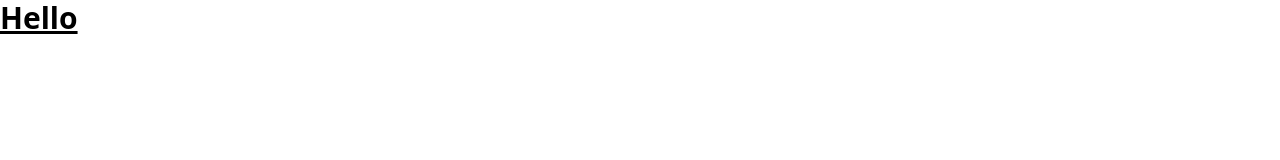
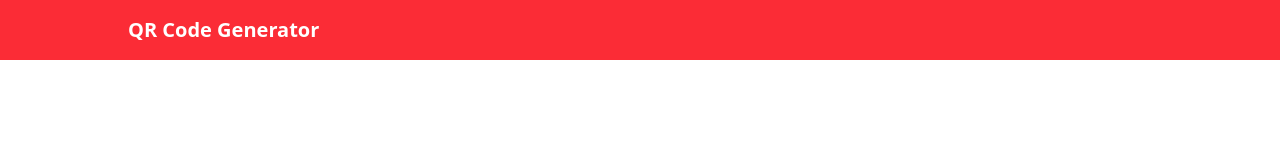
Before and after one commit to aam198/qr-generator, a plain HTML site: page index.html in a window 1280 px wide. Drawn offline with nearby package versions, Linux system fonts and the light colour scheme.

Commit message:
Header added

```diff
--- a/index.html
+++ b/index.html
@@ -15,7 +15,13 @@
 
 </head>
 <body>
-  <h1 class="text-3xl font-bold underline text-clifford">Hello</h1>
+  <header class="bg-red-500 p-4 mb-10">
+    <div class="max-w-5xl m-auto">
+      <div class="text-xl font-bold text-white">
+        QR Code Generator
+      </div>
+    </div>
+  </header>
 
 
 </body>
```
